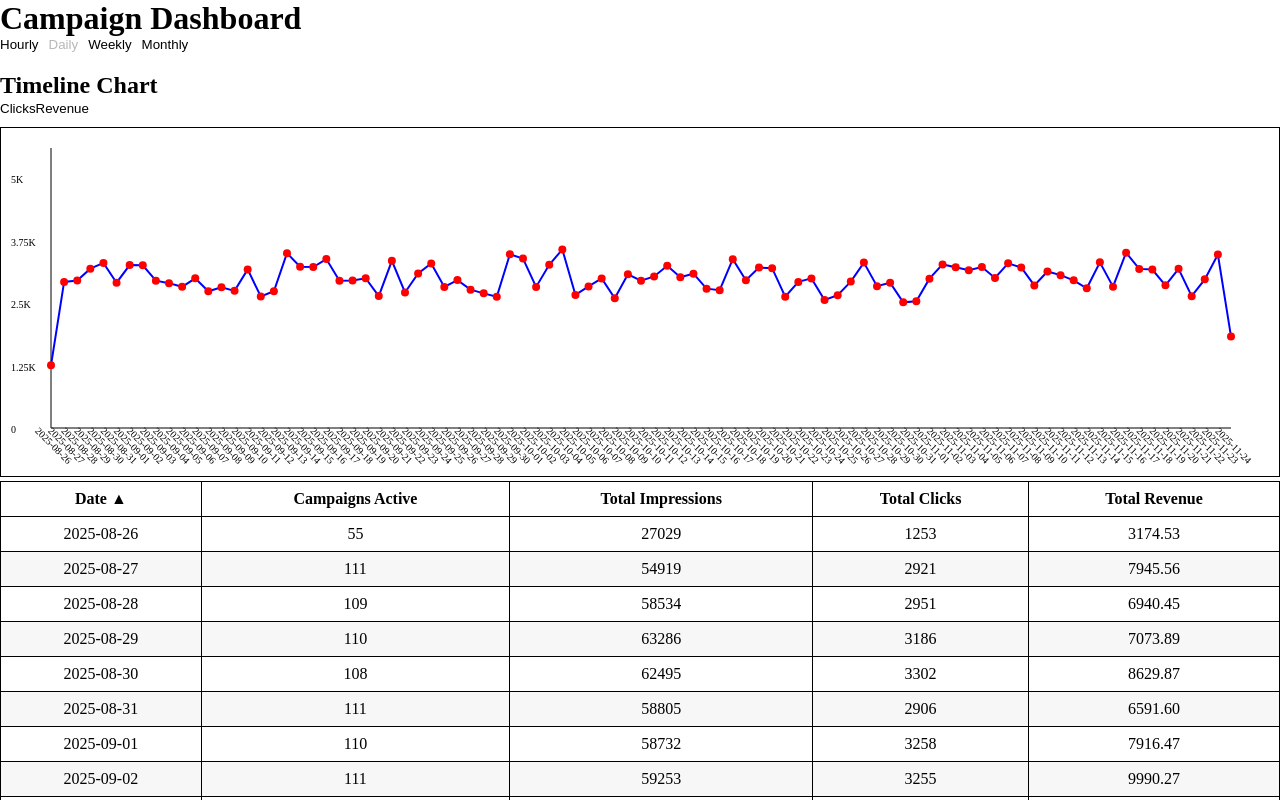
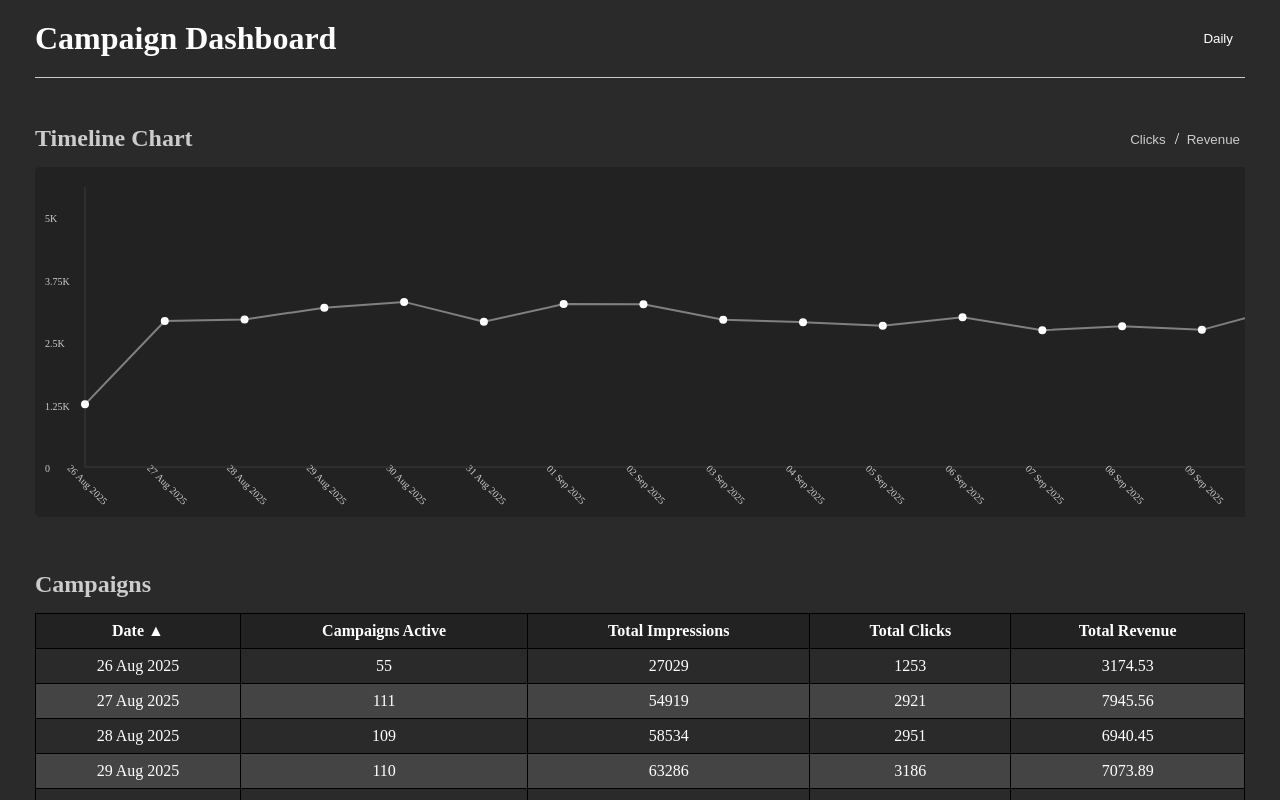
Before and after one commit to hapttic/front-test-assigment-2025-public, a React (Vite) app: page / in a window 1280 px wide. Shown: the top 800 px of the page. Built offline with nearby package versions, Linux system fonts and the light colour scheme.

Commit message:
style: styled table and chart

```diff
--- a/src/App.css
+++ b/src/App.css
@@ -6,14 +6,27 @@
 
 body {
   overflow-x: hidden;
-}
-
-.link {
-  text-decoration: none;
-  color: inherit;
+  background: #2a2a2a;
+  padding: 35px;
 }
 
 button {
   border: 0;
   background-color: transparent;
+  color: white;
+  cursor: pointer;
 }
+
+ul {
+  list-style-type: none;
+}
+
+h1,
+h2,
+h3,
+h4,
+h5,
+h6,
+li {
+  color: white;
+}
--- /dev/null
+++ b/src/components/aggregationControls/AggregationControls.css
@@ -0,0 +1,56 @@
+.dropdown {
+    position: relative;
+    display: inline-block;
+}
+
+.dropdown-toggle {
+    padding: 8px 12px;
+    cursor: pointer;
+}
+
+.dropdown-menu {
+    position: absolute;
+    top: 100%;
+    right: 0;
+    background-color: #222;
+    border: 1px solid #333;
+    list-style: none;
+    margin: 0;
+    width: 130px;
+    z-index: 10;
+    padding: 10px;
+    box-shadow: 0 2px 6px rgba(0, 0, 0, 0.2);
+    border-radius: 5px;
+}
+
+.dropdown-item {
+    padding: 0;
+    border-radius: 5px;
+    transition: all 0.7s ease;
+    margin-top: 5px;
+    border: 1px solid #333;
+    color: grey;
+}
+
+.dropdown-item:hover {
+    background: #1c1c1c;
+    transition: all 1.2s ease;
+    box-shadow: 0 2px 6px rgba(0, 0, 0, 0.2);
+    border: 1px solid grey;
+}
+
+.dropdown-item button {
+    width: 100%;
+    padding: 8px 12px;
+    border: none;
+    background: none;
+    border-radius: 5px;
+    text-align: left;
+    cursor: pointer;
+}
+
+.dropdown-item.selected button {
+    background-color: #1c1c1c;
+    box-shadow: 0 2px 6px rgba(0, 0, 0, 0.2);
+    border: 1px solid grey;
+}
--- a/src/components/aggregationControls/AggregationControls.tsx
+++ b/src/components/aggregationControls/AggregationControls.tsx
@@ -1,5 +1,6 @@
-import React from 'react'
+import React, { useState } from 'react'
 import { AggregationLevel } from '../../models/data'
+import "./AggregationControls.css"
 
 interface Props {
     value: AggregationLevel
@@ -7,12 +8,33 @@ interface Props {
 }
 
 const AggregationControls: React.FC<Props> = ({ value, onChange }) => {
+    const [open, setOpen] = useState(false)
+    const options: AggregationLevel[] = ['hourly', 'daily', 'weekly', 'monthly']
+
+    const handleSelect = (level: AggregationLevel) => {
+        onChange(level)
+        setOpen(false)
+    }
+
     return (
-        <div style={{ display: 'flex', gap: '10px', marginBottom: '20px' }}>
-            <button onClick={() => onChange('hourly')} disabled={value === 'hourly'}>Hourly</button>
-            <button onClick={() => onChange('daily')} disabled={value === 'daily'}>Daily</button>
-            <button onClick={() => onChange('weekly')} disabled={value === 'weekly'}>Weekly</button>
-            <button onClick={() => onChange('monthly')} disabled={value === 'monthly'}>Monthly</button>
+        <div className="dropdown">
+            <button className="dropdown-toggle" onClick={() => setOpen(prev => !prev)}>
+                {value.charAt(0).toUpperCase() + value.slice(1)}
+            </button>
+
+            {open && (
+                <ul className="dropdown-menu">
+                    {options.map(opt => (
+                        <li
+                            key={opt}
+                            className={`dropdown-item ${opt === value ? 'selected' : ''}`}
+                            onClick={() => handleSelect(opt)}
+                        >
+                            <button>{opt.charAt(0).toUpperCase() + opt.slice(1)}</button>
+                        </li>
+                    ))}
+                </ul>
+            )}
         </div>
     )
 }
--- a/src/components/dashboard/Dashboard.css
+++ b/src/components/dashboard/Dashboard.css
@@ -1,8 +1,3 @@
-.dashboard-container {
-    display: flex;
-    flex-direction: column;
-    gap: 32px;
-    padding: 32px;
-    background: #f6f7f9;
-    min-height: 100vh;
+.dashboard {
+    margin-top: 90px;
 }
--- a/src/components/dashboard/Dashboard.tsx
+++ b/src/components/dashboard/Dashboard.tsx
@@ -2,8 +2,10 @@ import React, { useState, useEffect, useMemo } from 'react'
 import { fetchData, MergedCampaignMetric } from '../../services/dataService'
 import TimelineChart from '../timelineChart/TimelineChart'
 import DashboardTable from '../dashboardTable/DashboardTable'
-import AggregationControls from '../aggregationControls/AggregationControls'
 import { AggregatedRow, SortField, SortOrder, AggregationLevel } from '../../models/data'
+import Header from '../header/Header'
+import "./Dashboard.css"
+
 
 const Dashboard: React.FC = () => {
   const [data, setData] = useState<MergedCampaignMetric[]>([])
@@ -26,22 +28,23 @@ const Dashboard: React.FC = () => {
       const d = new Date(ts)
 
       if (aggregation === 'hourly') {
-        return d.toISOString().slice(0, 13)
+        const weekdays = ['Sun', 'Mon', 'Tue', 'Wed', 'Thu', 'Fri', 'Sat']
+        return `${d.getDate().toString().padStart(2, '0')} ${d.toLocaleString('default', { month: 'short' })} ${d.getHours().toString().padStart(2, '0')}:00, ${weekdays[d.getDay()]}`
       }
       if (aggregation === 'daily') {
-        return d.toISOString().slice(0, 10)
+        return `${d.getDate().toString().padStart(2, '0')} ${d.toLocaleString('default', { month: 'short' })} ${d.getFullYear()}`
       }
       if (aggregation === 'weekly') {
         const d0 = new Date(d)
         const day = d0.getDay() || 7
         d0.setDate(d0.getDate() - day + 1)
         d0.setHours(0, 0, 0, 0)
-        return d0.toISOString().slice(0, 10)
+        return `${d0.getDate().toString().padStart(2, '0')} ${d0.toLocaleString('default', { month: 'short' })} ${d0.getFullYear()}`
       }
       if (aggregation === 'monthly') {
         return `${d.getFullYear()}-${String(d.getMonth() + 1).padStart(2, '0')}`
       }
-      return d.toISOString().slice(0, 10)
+      return `${d.getDate().toString().padStart(2, '0')} ${d.toLocaleString('default', { month: 'short' })} ${d.getFullYear()}`
     }
 
 
@@ -99,11 +102,10 @@ const Dashboard: React.FC = () => {
 
   return (
     <div>
-      <h1>Campaign Dashboard</h1>
 
-      <AggregationControls value={aggregation} onChange={setAggregation} />
-
-      <TimelineChart data={aggregatedRows} />
+      <Header aggregation={aggregation} setAggregation={setAggregation} />
+      <div className="dashboard">
+        <TimelineChart data={aggregatedRows} aggregation={aggregation} />
 
         <DashboardTable
           rows={sortedRows}
@@ -112,6 +114,7 @@ const Dashboard: React.FC = () => {
           onSort={handleSort}
         />
       </div>
+    </div>
   )
 }
 
--- a/src/components/dashboardTable/DashboardTable.css
+++ b/src/components/dashboardTable/DashboardTable.css
@@ -1,6 +1,7 @@
 .table {
     width: 100%;
     border-collapse: collapse;
+    border-radius: 5px;
 }
 
 .th,
@@ -8,6 +9,7 @@
     border: 1px solid black;
     text-align: center;
     padding: 8px;
+    color: white;
 }
 
 .sortable {
@@ -15,5 +17,18 @@
 }
 
 .tr:nth-child(even) {
-    background-color: #f7f7f7;
+    background-color: #444;
 }
+
+.campaigns {
+    margin-top: 50px;
+}
+
+.campaigns h2 {
+    color: #ccc;
+    margin-bottom: 15px;
+}
+
+th {
+    background: #222;
+}
--- a/src/components/dashboardTable/DashboardTable.tsx
+++ b/src/components/dashboardTable/DashboardTable.tsx
@@ -11,6 +11,9 @@ interface Props {
 
 const DashboardTable: React.FC<Props> = ({ rows, sortField, sortOrder, onSort }) => {
     return (
+
+        <div className='campaigns'>
+            <h2>Campaigns</h2>
             <table className="table">
                 <thead>
                     <tr>
@@ -43,6 +46,7 @@ const DashboardTable: React.FC<Props> = ({ rows, sortField, sortOrder, onSort })
                     ))}
                 </tbody>
             </table>
+        </div>
     )
 }
 
--- /dev/null
+++ b/src/components/header/Header.css
@@ -0,0 +1,13 @@
+header {
+    display: flex;
+    align-items: center;
+    width: calc(100% - 70px);
+    justify-content: space-between;
+    margin-bottom: 50px;
+    position: fixed;
+    top: 0;
+    left: 35px;
+    background: #2a2a2a;
+    padding: 20px 0;
+    border-bottom: 1px solid #ccc;
+}
--- /dev/null
+++ b/src/components/header/Header.tsx
@@ -0,0 +1,20 @@
+import React from 'react'
+import "./Header.css"
+import AggregationControls from '../aggregationControls/AggregationControls'
+import { AggregationLevel } from '../../models/data'
+
+interface Props {
+    aggregation: AggregationLevel
+    setAggregation: React.Dispatch<React.SetStateAction<AggregationLevel>>
+}
+
+const Header: React.FC<Props> = ({ aggregation, setAggregation }) => {
+    return (
+        <header>
+            <h1>Campaign Dashboard</h1>
+            <AggregationControls value={aggregation} onChange={setAggregation} />
+        </header>
+    )
+}
+
+export default Header
--- /dev/null
+++ b/src/components/timelineChart/TimelineChart.css
@@ -0,0 +1,32 @@
+.timeline-container.scrollable {
+    overflow-x: auto;
+}
+
+.svg-wrapper {
+    display: inline-block;
+}
+
+.chart-title {
+    color: #ccc;
+}
+
+.metric-buttons button {
+    margin-right: 5px;
+}
+
+.chart-header {
+    width: 100%;
+    display: flex;
+    align-items: center;
+    justify-content: space-between;
+    margin-bottom: 15px;
+}
+
+.chart-header button {
+    color: #ccc;
+}
+
+.metric-buttons span {
+    color: white;
+    margin-right: 3.5px;
+}
--- a/src/components/timelineChart/TimelineChart.tsx
+++ b/src/components/timelineChart/TimelineChart.tsx
@@ -1,19 +1,13 @@
 import React, { useMemo, useState, useRef, useEffect } from 'react'
+import { AggregatedRow, AggregationLevel } from '../../models/data'
+import "./TimelineChart.css"
 
-interface AggregatedRow {
-    id: string
-    date: string
-    campaignsActive: number
-    totalImpressions: number
-    totalClicks: number
-    totalRevenue: number
+interface Props {
+    data: AggregatedRow[]
+    aggregation: AggregationLevel
 }
 
 type Metric = 'totalClicks' | 'totalRevenue'
-
-interface Props {
-    data: AggregatedRow[]
-}
 
 const niceNumber = (value: number) => {
     const exponent = Math.floor(Math.log10(value))
@@ -32,7 +26,7 @@ const formatTick = (n: number) => {
     return n.toString()
 }
 
-const TimelineChart: React.FC<Props> = ({ data }) => {
+const TimelineChart: React.FC<Props> = ({ data, aggregation }) => {
     const [metric, setMetric] = useState<Metric>('totalClicks')
     const containerRef = useRef<HTMLDivElement>(null)
     const [dimensions, setDimensions] = useState({ width: 600, height: 350 })
@@ -60,7 +54,7 @@ const TimelineChart: React.FC<Props> = ({ data }) => {
     const points = useMemo(() => {
         if (!sortedData || sortedData.length === 0) return []
 
-        const width = dimensions.width
+        const width = Math.max(dimensions.width, sortedData.length * 80)
         const height = dimensions.height
         const padding = 50
 
@@ -85,27 +79,40 @@ const TimelineChart: React.FC<Props> = ({ data }) => {
         }))
     }, [maxValue, dimensions])
 
+    const isScrollable = aggregation === 'hourly' || aggregation === 'daily'
+    const scrollWidth = points.length * 80
+
     return (
-        <div ref={containerRef} style={{ width: '100%' }}>
-            <h2>Timeline Chart</h2>
-            <div style={{ marginBottom: '10px' }}>
+        <div
+            ref={containerRef}
+            className={`timeline-container ${isScrollable ? 'scrollable' : ''}`}
+        >
+            <div className="chart-header">
+                <h2 className="chart-title">Timeline Chart</h2>
+                <div className="metric-buttons">
                     <button onClick={() => setMetric('totalClicks')}>Clicks</button>
+                    <span> / </span>
                     <button onClick={() => setMetric('totalRevenue')}>Revenue</button>
                 </div>
-            <svg width={dimensions.width} height={dimensions.height} style={{ border: '1px solid black' }}>
+            </div>
+            <div
+                className="svg-wrapper"
+                style={{ width: isScrollable ? scrollWidth : '100%' }}
+            >
+                <svg width={isScrollable ? scrollWidth : dimensions.width} height={dimensions.height} style={{ background: "#222", borderRadius: "5px" }}>
                     <line
                         x1={50}
                         y1={dimensions.height - 50}
-                    x2={dimensions.width - 50}
+                        x2={isScrollable ? scrollWidth - 50 : dimensions.width - 50}
                         y2={dimensions.height - 50}
-                    stroke="black"
+                        stroke="#3a3a3a"
                     />
-                <line x1={50} y1={dimensions.height - 50} x2={50} y2={20} stroke="black" />
+                    <line x1={50} y1={dimensions.height - 50} x2={50} y2={20} stroke="#3a3a3a" />
 
-                <path d={linePath} fill="none" stroke="blue" strokeWidth={2} />
+                    <path d={linePath} fill="none" stroke="grey" strokeWidth={2} />
 
                     {points.map((p, i) => (
-                    <circle key={i} cx={p.x} cy={p.y} r={4} fill="red" />
+                        <circle key={i} cx={p.x} cy={p.y} r={4} fill="white" />
                     ))}
 
                     {points.map((p, i) => (
@@ -115,6 +122,7 @@ const TimelineChart: React.FC<Props> = ({ data }) => {
                             y={dimensions.height - 30}
                             textAnchor="middle"
                             fontSize={10}
+                            fill="#ccc"
                             transform={`rotate(45 ${p.x},${dimensions.height - 30})`}
                         >
                             {p.label}
@@ -122,12 +130,13 @@ const TimelineChart: React.FC<Props> = ({ data }) => {
                     ))}
 
                     {yTicks.map((tick, i) => (
-                    <text key={i} x={10} y={tick.y + 5} fontSize={10}>
+                        <text key={i} x={10} y={tick.y + 5} fontSize={10} fill="#ccc">
                             {tick.label}
                         </text>
                     ))}
                 </svg>
             </div>
+        </div>
     )
 }
 
```
Lines whose indentation alone changed are shown as unchanged.
